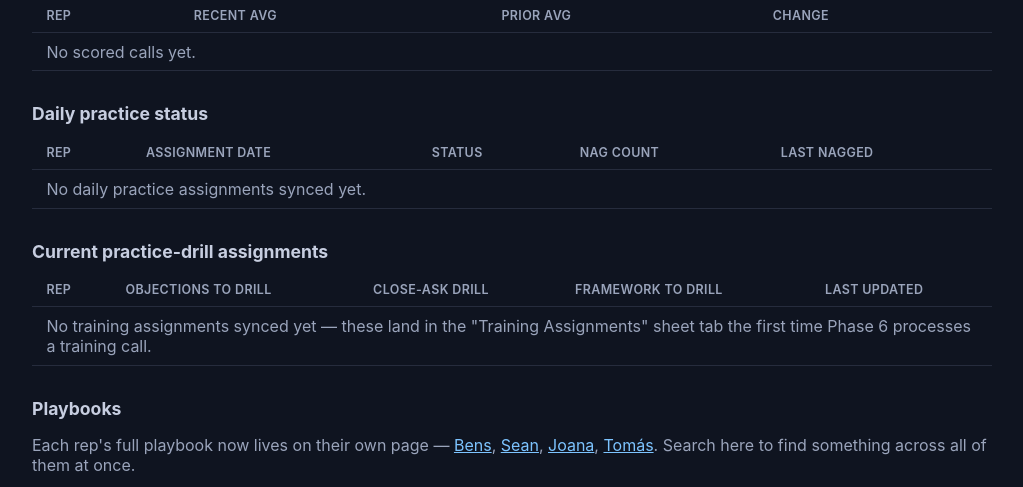
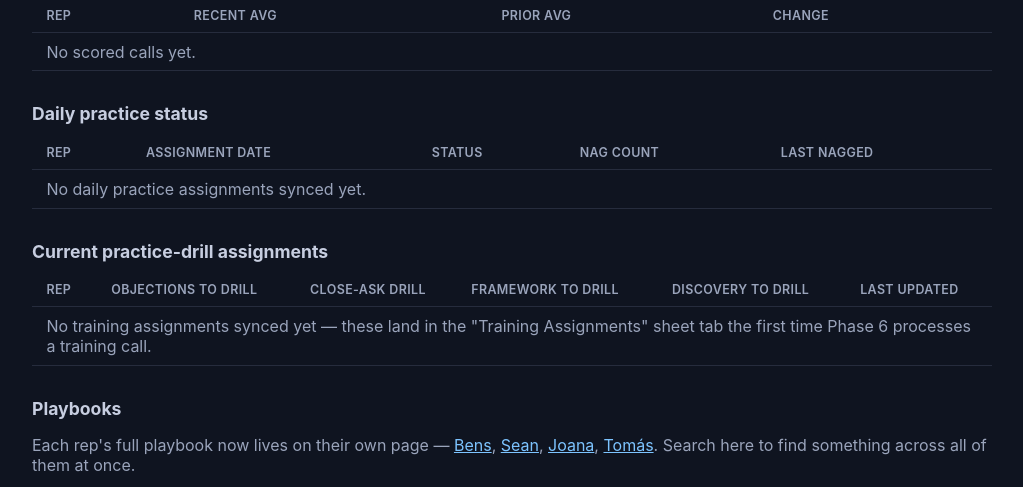
Before and after one commit to ICONS-of-Real-Estate/sales_review_project, a FastAPI app: page /training in a window 1280 px wide. Shown: the part 265-752 px from the top of the page, without its empty margins (128-1151 px from the left). Run offline with FastAPI, Linux system fonts and the light colour scheme; the visitor is signed in with stand-in values (Sample User, id 1); data that the repository does not hold is empty.

Commit message:
Surface the discovery drill on the sheet and the dashboard
Phase 6 captured the discovery drill and Phase 7 ran it, but neither
Tomás nor anyone else could see it outside a single email — the Script
Properties it lives in are invisible to every external API, and the
Training Assignments mirror wrote by fixed column position without a
discovery column.

Adds "Training Discovery (JSON)" to the mirror (before Last Updated,
same shape as the framework column that went in on 25/08), the matching
SQLite column via _add_column_if_missing so an existing dashboard.db
migrates itself, and a "Discovery to drill" column on /training.

Deploy order matters here: this adds a column app.py queries
unconditionally, so run the sync unit before restarting the web app or
every page 500s until the next scheduled sync — the hazard CLAUDE.md
already documents from 25/08.

Co-Authored-By: Claude Opus 5 <noreply@anthropic.com>
Claude-Session: https://claude.ai/code/session_01MphTzkwDk8jQKPtq63jgDb

```diff
--- a/tools/dashboard/app.py
+++ b/tools/dashboard/app.py
@@ -734,7 +734,8 @@ def training_assignments():
     live values are Script Properties no external API can read."""
     conn = get_conn()
     rows = conn.execute(
-        "SELECT rep, training_objections_json, close_ask_drill_json, training_framework_json, last_updated "
+        "SELECT rep, training_objections_json, close_ask_drill_json, training_framework_json, "
+        "training_discovery_json, last_updated "
         "FROM training_assignments ORDER BY rep"
     ).fetchall()
     conn.close()
@@ -753,6 +754,12 @@ def training_assignments():
             framework_drill = json.loads(r["training_framework_json"]) if r["training_framework_json"] else []
         except (ValueError, TypeError):
             framework_drill = []
+        # Discovery drill (added 09/09/2026) — same {label, note} shape as the
+        # objections, so it needs no topic-label lookup of its own.
+        try:
+            discovery_drill = json.loads(r["training_discovery_json"]) if r["training_discovery_json"] else []
+        except (ValueError, TypeError, IndexError):
+            discovery_drill = []
         # Keep in sync with Phase6_TrainingCallReview.gs's FRAMEWORK_TOPIC_LABELS_.
         for f in framework_drill:
             f["label"] = FRAMEWORK_TOPIC_LABELS.get(f.get("topic"), f.get("topic"))
@@ -762,6 +769,7 @@ def training_assignments():
                 "objections": objections,
                 "close_drill": close_drill,
                 "framework_drill": framework_drill,
+                "discovery_drill": discovery_drill,
                 "last_updated": r["last_updated"],
             }
         )
--- a/tools/dashboard/sync.py
+++ b/tools/dashboard/sync.py
@@ -175,6 +175,7 @@ TRAINING_ASSIGNMENTS_COLUMNS = {
     "Training Objections (JSON)": "training_objections_json",
     "Close Ask Drill (JSON)": "close_ask_drill_json",
     "Training Framework (JSON)": "training_framework_json",
+    "Training Discovery (JSON)": "training_discovery_json",
     "Last Updated": "last_updated",
 }
 
@@ -543,6 +544,7 @@ def init_schema(conn):
             training_objections_json TEXT,
             close_ask_drill_json TEXT,
             training_framework_json TEXT,
+            training_discovery_json TEXT,
             last_updated TEXT
         );
         CREATE TABLE IF NOT EXISTS daily_practice_followups (
@@ -597,6 +599,7 @@ def init_schema(conn):
     _add_column_if_missing(conn, "sales_call_log", "flag_framework_explained", "INTEGER")
     _add_column_if_missing(conn, "sales_call_log", "framework_gaps", "TEXT")
     _add_column_if_missing(conn, "training_assignments", "training_framework_json", "TEXT")
+    _add_column_if_missing(conn, "training_assignments", "training_discovery_json", "TEXT")
     # 28/08/2026: "Matched File" pins whichever file a Daily Practice
     # Follow-ups row claimed, so a late-submission match can't be reused by
     # a different assignment day (Phase7_DailySelfPractice.gs).
--- a/tools/dashboard/templates/training.html
+++ b/tools/dashboard/templates/training.html
@@ -53,7 +53,7 @@
 <h2>Current practice-drill assignments</h2>
 <table>
   <thead>
-    <tr><th>Rep</th><th>Objections to drill</th><th>Close-ask drill</th><th>Framework to drill</th><th>Last updated</th></tr>
+    <tr><th>Rep</th><th>Objections to drill</th><th>Close-ask drill</th><th>Framework to drill</th><th>Discovery to drill</th><th>Last updated</th></tr>
   </thead>
   <tbody>
     {% for a in assignments %}
@@ -74,10 +74,17 @@
           </ul>
         {% else %}<span class="muted">—</span>{% endif %}
       </td>
+      <td>
+        {% if a.discovery_drill %}
+          <ul style="margin: 0; padding-left: 1.1rem;">
+            {% for d in a.discovery_drill %}<li><b>{{ d.label }}</b> — {{ d.note }}</li>{% endfor %}
+          </ul>
+        {% else %}<span class="muted">—</span>{% endif %}
+      </td>
       <td>{{ a.last_updated or "—" }}</td>
     </tr>
     {% else %}
-    <tr><td colspan="5" class="muted">No training assignments synced yet — these land in the "Training Assignments" sheet tab the first time Phase 6 processes a training call.</td></tr>
+    <tr><td colspan="6" class="muted">No training assignments synced yet — these land in the "Training Assignments" sheet tab the first time Phase 6 processes a training call.</td></tr>
     {% endfor %}
   </tbody>
 </table>
```
Also changed, not shown: tools/dashboard/tests/test_routes.py (+29 -0 lines), 1 other file.
